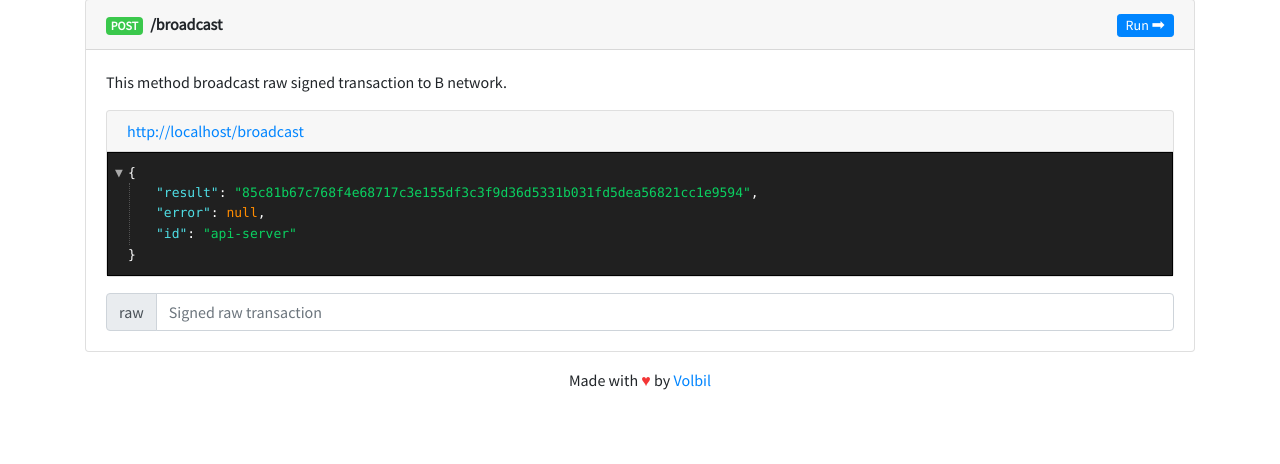
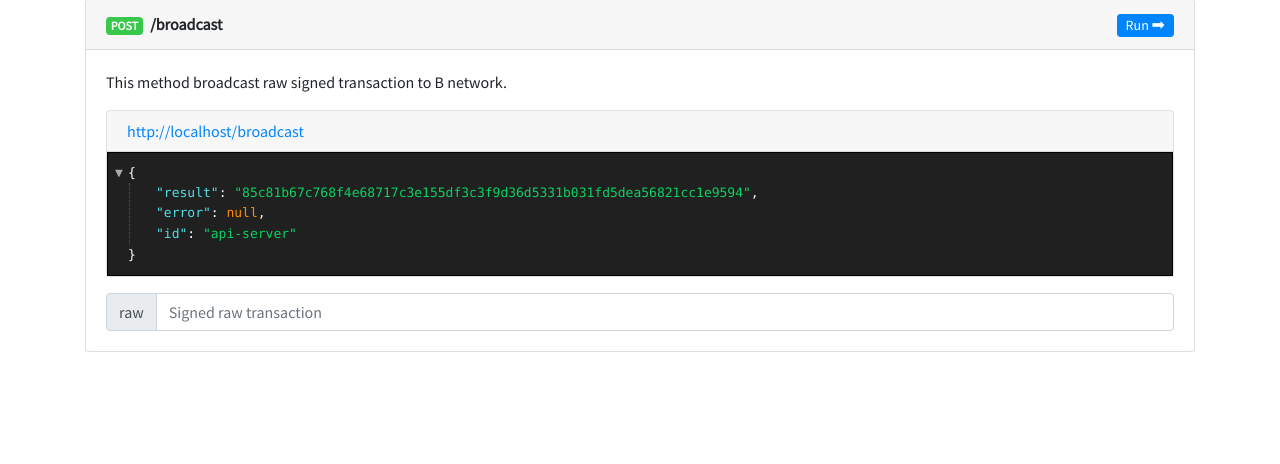
Before and after one commit to MicroBitcoinOrg/ApiServer, a Python web app: template server/templates/index.html in a window 1280 px wide. Shown: the part 4677-5141 px from the top of the page. After the commit the page ends 5029 px from the top, so only its background shows below. Run offline with Jinja, Linux system fonts and the light colour scheme; the template is opened without the code that fills it, so the values that code supplies are empty; some libraries are stand-ins or nearby versions; some web fonts are replaced.

Commit message:
Updated for Widecoin

```diff
--- a/server/templates/index.html
+++ b/server/templates/index.html
@@ -122,7 +122,7 @@
 		<!-- Footer :3 -->
 		<footer class="mb-3">
 			<div class="container text-center">
-				Made with <span class="entypo heart text-danger"></span> by <a target="_blank" href="https://github.com/widecoin-project/api-server">Volbil</a>
+				<!--Made with <span class="entypo heart text-danger"></span> by <a target="_blank" href="https://github.com/widecoin-project/api-server">xxx</a>-->
 			</div>
 		</footer>
 
```
